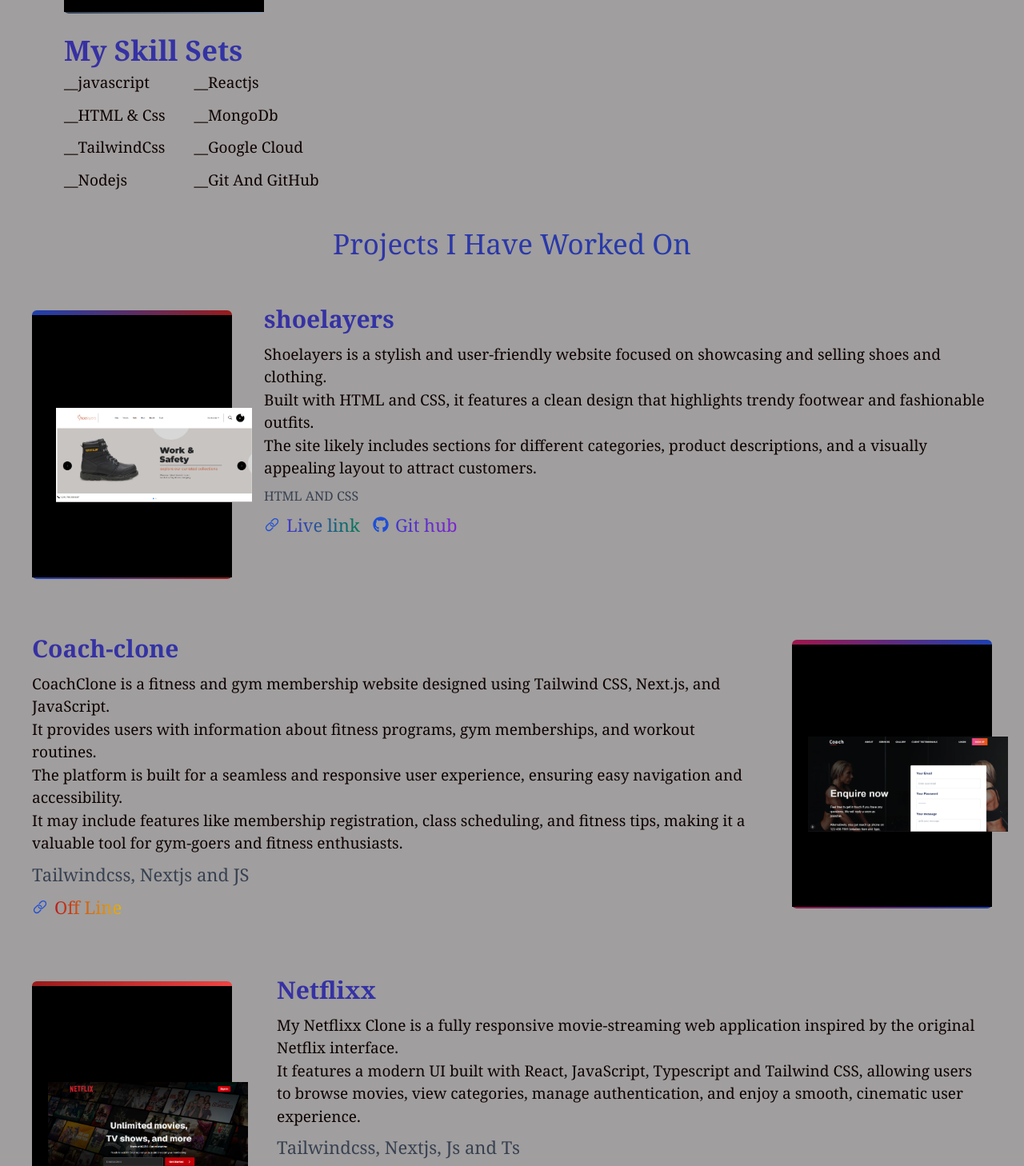
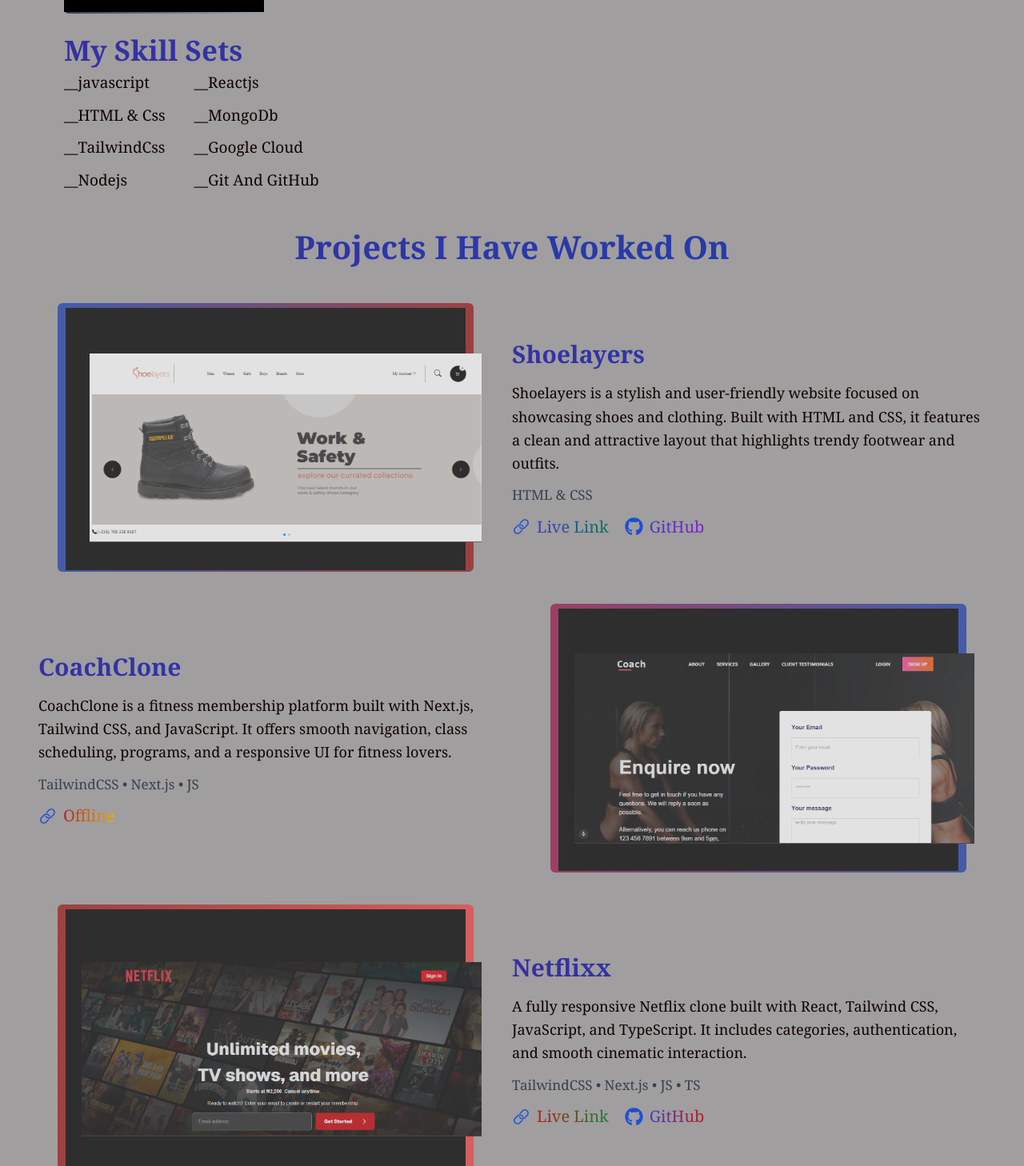
Before and after one commit to Godswill-Essien/portfolio-profile, a Next.js app: page / in a window 1280 px wide. Shown: the part 1342-2800 px from the top of the page at 80% size. Built offline with nearby package versions, Linux system fonts and the light colour scheme.

Commit message:
updated files

```diff
--- a/package.json
+++ b/package.json
@@ -10,6 +10,7 @@
   },
   "dependencies": {
     "aos": "^2.3.4",
+    "framer-motion": "^12.23.25",
     "next": "15.1.7",
     "react": "^19.0.0",
     "react-dom": "^19.0.0",
--- a/src/app/CV/page.jsx
+++ b/src/app/CV/page.jsx
@@ -1,41 +1,37 @@
 import Link from 'next/link'
 import React from 'react'
 
-export default function
-    () {
+export default function CVSection() {
     return (
-        <div  className='   w-[327px]  mt-5  px-10  '>
-            <div className='rounded-3xl bg-slate-300 flex flex-col justify-center items-center shadow-emerald-50 shadow-md height-1 md:w-[400px]   md:translate-x-[400px] lg:translate-x-[400px] '>
+        <div className='w-full flex justify-center px-4 mt-5'>
+            <div className='rounded-3xl bg-slate-300 flex flex-col justify-center items-center shadow-emerald-50 shadow-md w-[327px] md:w-[450px] lg:w-[500px] p-5'>
 
-                <div data-aos="fade-down" className='text-black flex flex-col items-center justify-center gap-1 text-[12px] text-center   mt-5  lg:text-[20px] md:text-[20px]'>
-                    <h1 className='text-serif text-[16px] font-semibold'>God'swill Sampson Essien </h1>
+                {/* Header */}
+                <div data-aos="fade-down" className='text-black flex flex-col items-center justify-center gap-1 text-[12px] text-center mt-5 md:text-[18px] lg:text-[20px]'>
+                    <h1 className='text-[16px] md:text-[20px] font-semibold'>God'swill Sampson Essien</h1>
                     <p>#5 Gotheg Avenue, Artillery, Woji Junction,</p>
                     <p>Off Okporo Road, Rumuogba</p>
 
-                    <div className='text- flex gap-5 flex-col'>
-                        <p className='border-b border-black px-4'>Phone: <Link className='text-blue-900' href="tel:+2348143399082">08143399082</Link> </p>
-                        <p className='border-b border-black '>Email: <Link className='text-blue-900 ' href="mailto:godswillessien880@gmail.com">godswillessien880@gmail.com</Link> </p>
+                    <div className='flex flex-col gap-3 mt-2'>
+                        <p className='border-b border-black px-4'>Phone: <Link className='text-blue-900' href="tel:+2348143399082">08143399082</Link></p>
+                        <p className='border-b border-black px-4'>Email: <Link className='text-blue-900' href="mailto:godswillessien880@gmail.com">godswillessien880@gmail.com</Link></p>
+                    </div>
+                </div>
+
+                {/* Body */}
+                <div className='py-5 px-5 mt-2 text-black text-[10px] md:text-[14px] lg:text-[15px] w-full'>
+
+                    <div data-aos="fade-up" className='flex flex-col gap-2'>
+                        <h1 className='text-[14px] font-semibold'>Profile</h1>
+                        <p>
+                            Aspiring web developer with a passion for designing functional and visually appealing websites. <br />
+                            Currently developing skills in website development at LOCTECH, with a focus on front-end and
+                            back-end technologies. <br /> Eager to gain hands-on experience and contribute to real-world projects.
+                        </p>
                     </div>
 
-
-                </div>
-
-
-
-
-
-                <div className='py-5  px-5 mt-5 text-black text-[10px] lg:text-[15px] md:text-[15px] '>
-
-
-                    <div data-aos="fade-up" className='flex flex-col gap-2'>
-                        <h1 className=' text-[14px] font-semibold'>Profile</h1>
-                        <p>Aspiring web developer with a passion for designing functional and  visually appealing websites. <br />
-                            Currently developing skills in website development at LOCTECH, with a focus on front-end and
-                            back-end technologies. <br /> Eager to gain hands-on experience and contribute to real-world projects.</p>
-                    </div>
-
-                    <div data-aos="fade-up" className='flex flex-col gap-2 mt-2'>
-                        <h1 className=' text-[14px] font-semibold'>Education</h1>
+                    <div data-aos="fade-up" className='flex flex-col gap-2 mt-3'>
+                        <h1 className='text-[14px] font-semibold'>Education</h1>
                         <p>
                             - Ongoing: Preparing for the Joint Admissions and Matriculation Board (JAMB) Exam (2025) <br />
                             - Intended Course: Architecture <br />
@@ -43,8 +39,8 @@ export default function
                         </p>
                     </div>
 
-                    <div data-aos="fade-up" className='flex flex-col gap-1 mt-2'>
-                        <h1 className=' text-[14px] font-semibold'>Technical Skills</h1>
+                    <div data-aos="fade-up" className='flex flex-col gap-2 mt-3'>
+                        <h1 className='text-[14px] font-semibold'>Technical Skills</h1>
                         <p>
                             - Website Development <br />
                             - Web Design <br />
@@ -54,23 +50,21 @@ export default function
                         </p>
                     </div>
 
-                    <div data-aos="fade-up" className='flex flex-col gap-1 mt-2'>
-                        <h1 className=' text-[14px] font-semibold'>Experience</h1>
+                    <div data-aos="fade-up" className='flex flex-col gap-2 mt-3'>
+                        <h1 className='text-[14px] font-semibold'>Experience</h1>
                         <p>
                             - Learning web development at LOCTECH <br />
                             - Building personal projects in website design
                         </p>
                     </div>
 
-                    <div data-aos="fade-up" className='flex flex-col gap-1 mt-2'>
-                        <h1 className=' text-[14px] font-semibold'>Certificate & Training</h1>
-                        <p>
-                            - LOCTECH Website Development Training (In Progress)
-                        </p>
+                    <div data-aos="fade-up" className='flex flex-col gap-2 mt-3'>
+                        <h1 className='text-[14px] font-semibold'>Certificate & Training</h1>
+                        <p>- LOCTECH Website Development Training (In Progress)</p>
                     </div>
 
-                    <div data-aos="fade-up" className='flex flex-col gap-1 mt-2'>
-                        <h1 className=' text-[14px] font-semibold'>Hobbies & interests</h1>
+                    <div data-aos="fade-up" className='flex flex-col gap-2 mt-3'>
+                        <h1 className='text-[14px] font-semibold'>Hobbies & Interests</h1>
                         <p>
                             - Designing Websites <br />
                             - Dancing <br />
@@ -78,22 +72,30 @@ export default function
                         </p>
                     </div>
 
-                    <div data-aos="fade-up" className='flex flex-col gap-1 '>
-                        <h1 className=' text-[14px] font-semibold'>Reference</h1>
-                        <p  className='transition-all duration-500 mb-16 ease-out hover:text-green-900'>
-                        Available upon request.....
+                    <div data-aos="fade-up" className='flex flex-col gap-2 mt-4'>
+                        <h1 className='text-[14px] font-semibold'>Reference</h1>
+                        <p className='transition-all duration-500 mb-8 ease-out hover:text-green-900'>
+                            Available upon request...
                         </p>
-                    </div>
-
-
-                    <div data-aos="fade-up">
-                        .
                     </div>
 
                 </div>
 
 
+                   {/* Download Button */}
+                <div className='w-full flex justify-center '>
+                    <a
+                        href="/CV"
+                        target="_blank"
+                        rel="noopener noreferrer"
+                        download
+                        className='bg-gradient-to-r from-indigo-800 to-blue-800 text-white font-semibold px-6 py-2 rounded-full shadow-md hover:scale-105 transition-transform duration-300'
+                    >
+                        Download CV
+                    </a>
+                </div>
             </div>
+
 
         </div>
     )
--- a/src/components/About.jsx
+++ b/src/components/About.jsx
@@ -33,7 +33,7 @@ export default function About() {
                     <p>Hey there digital wanderer !👋 I'm God'swill, I am a website developer, I build beautiful websites..untill  someone asks me to fix a bug, then i become a detective😁🔍 ..</p>
                     <p>i write HTML for structures,CSS for style, and JAVASCRIPT to make things move, becuase static websites are boring ..</p>
                     <p>i don't just code; i craft experiences. Unless it's internet explorer....My job is to make websites look amazing....and my nigtmare is fixing alignment issues in CSS. </p>
-                    <p> If I'm not performing tasks or making life easier by building websites, I relish a good manga read, watching animie 🥰, and playing Football'...</p>
+                    <p> If I'm not performing tasks or making life easier by building websites, I relish a good manga read, watching anime 🥰, and playing Football'...</p>
 
                     </div>
 
--- a/src/components/Project.jsx
+++ b/src/components/Project.jsx
@@ -8,158 +8,142 @@ import { Typewriter } from 'react-simple-typewriter';
 
 export default function Project() {
   return (
-    <div className='font-serif px-10 mt-10 flex flex-col gap-6 '>
+    <div className='font-serif px-6 md:px-12 mt-10 flex flex-col gap-10'>
 
 
-      {/* 1 */}
-
-      < >
-
-        <p className='bg-gradient-to-r from-indigo-800 to-blue-800 bg-clip-text text-transparent text-bold  md:text-center md:mb-5 text-[25px]  md:text-[35px]' id="work">Projects I Have Worked On</p>
-
-        <div className='flex flex-col gap-5 md:flex-row'>
-          <div data-aos="fade-top" className='flex justify-center items-center mt-3 bg-gradient-to-r from-blue-800 to-red-800 text-transparent h-[21vh]   md:h-[42vh]  md:w-[1000]  w-[250px]  opacity-70 rounded-md'>
-
-            <div data-aos="fade-down"  className='bg-black h-[20vh]  md:h-[41vh]  w-[240px] md:w-[550px]  mt-1  opacity-100'>
-
-              <div className='project md:hidden transition-all duration-1000 ease-in-out hover:scale-110  '></div>
-              <div className='project-3 hidden md:block transition-all duration-1000 ease-in-out hover:scale-110    '></div>
-              <div className='project-5 hidden md:hidden sm:block transition-all duration-1000 ease-in-out hover:scale-110  '></div>
-
-            </div>
-
-          </div>
-
-
-          <div data-aos="fade-up" className='flex flex-col gap-2  md:ml-[20px] sm:ml-[]'>
-            <p className='font-bold  bg-gradient-to-r from-indigo-800 to-blue-800 bg-clip-text text-transparent md:text-[30px]'> shoelayers</p>
-            <p className='text-[12px] md:text-[19px] sm:text-[10]'>Shoelayers is a stylish and user-friendly website focused on showcasing and selling shoes and clothing. <br /> Built with HTML and CSS, it features a clean design that highlights trendy footwear and fashionable outfits. <br /> The site likely includes sections for different categories, product descriptions, and a visually appealing layout to attract customers.</p>
-            <p className='text-gray-700'>HTML AND CSS</p>
-
-
-            <div className='flex gap-4 md:text-[22px]'>
-              <Link className='flex  items-center gap-2 transition-all duration-500 ease-in-out hover:translate-y-[-3]' href="https://godswill-essien.github.io/shoelayer-clone/shoelayers.html">
-
-                <IoIosLink className='font-bold text-[20px]  text-blue-700' />
-                <p className='bg-gradient-to-r from-indigo-700 to-emerald-700 bg-clip-text text-transparent'>Live link</p>
-              </Link>
-
-              <Link className='flex  items-center gap-2 transition-all duration-500 ease-in-out hover:translate-y-[-3]' href="https://github.com/Godswill-Essien/shoelayer-clone">
-
-                <FaGithub className='font-bold text-[20px]  text-blue-700' />
-                <p className='bg-gradient-to-r from-indigo-700 to-purple-700 bg-clip-text text-transparent'>Git hub</p>
-              </Link>
-
-            </div>
+      {/* TITLE */}
+      <p
+        className='bg-gradient-to-r from-indigo-800 to-blue-800 bg-clip-text text-transparent text-[22px] md:text-[40px] font-bold text-center'
+        id="work"
+      >
+        Projects I Have Worked On
+      </p>
 
 
 
+      {/* 1 --- SHOELAYERS */}
+      <div className='flex flex-col gap-6 md:flex-row md:items-center'>
+
+        {/* IMAGE CONTAINER */}
+        <div className='flex justify-center items-center bg-gradient-to-r from-blue-800 to-red-800 h-[21vh] w-[250px] md:h-[42vh] md:w-[520px] opacity-70 rounded-md mx-auto'>
+          <div className='bg-black h-[20vh] w-[240px] md:h-[41vh] md:w-[500px] mt-1'>
+            <div className='project md:hidden hover:scale-110 transition-all duration-700'></div>
+            <div className='project-3 hidden md:block hover:scale-110 transition-all duration-700'></div>
           </div>
-
         </div>
 
-      </>
+        {/* TEXT */}
+        <div className='flex flex-col gap-3 md:w-[50%]'>
+          <p className='bg-gradient-to-r from-indigo-800 to-blue-800 bg-clip-text text-transparent font-bold text-[22px] md:text-[30px]'>
+            Shoelayers
+          </p>
 
-      {/* 2 */}
-      < >
+          <p className='text-[13px] md:text-[18px] leading-relaxed'>
+            Shoelayers is a stylish and user-friendly website focused on
+            showcasing shoes and clothing. Built with HTML and CSS, it features a
+            clean and attractive layout that highlights trendy footwear and outfits.
+          </p>
 
+          <p className='text-gray-700 text-[13px] md:text-[17px]'>HTML & CSS</p>
 
-        <div className='flex flex-col gap-5 md:flex-row-reverse  md:mt-10'>
-          <div data-aos="fade-top" className='flex justify-center items-center mt-3 bg-gradient-to-r from-pink-800 to-blue-800 text-transparent h-[21vh] w-[250px] md:h-[42vh]  md:w-[1000]  opacity-70 rounded-md'>
+          <div className='flex gap-5 text-[15px] md:text-[20px]'>
+            <Link className='flex items-center gap-2 hover:-translate-y-1 transition' href="https://godswill-essien.github.io/shoelayer-clone/shoelayers.html">
+              <IoIosLink className='text-blue-700 text-[23px]' />
+              <p className='bg-gradient-to-r from-indigo-700 to-emerald-700 bg-clip-text text-transparent'>Live Link</p>
+            </Link>
 
-            <div data-aos="fade-down"  className='bg-black h-[20vh] w-[240px] mt-1  md:h-[41vh] md:w-[540px] opacity-100'>
-
-              <div className='project-2 md:hidden transition-all duration-1000 ease-in-out hover:scale-110 '></div>
-              <div className='project-4 hidden md:block transition-all duration-1000 ease-in-out hover:scale-110  '></div>
-
-            </div>
-
+            <Link className='flex items-center gap-2 hover:-translate-y-1 transition' href="https://github.com/Godswill-Essien/shoelayer-clone">
+              <FaGithub className='text-blue-700 text-[23px]' />
+              <p className='bg-gradient-to-r from-indigo-700 to-purple-700 bg-clip-text text-transparent'>GitHub</p>
+            </Link>
           </div>
-
-
-          <div  data-aos="fade-up" className='flex flex-col gap-2 md:text-[22px] md:mr-[20px]  '>
-            <p className='font-bold  bg-gradient-to-r from-indigo-800 to-blue-800 bg-clip-text text-transparent  md:text-[30px]'> Coach-clone</p>
-            <p className='text-[12px] md:text-[19px]'>CoachClone is a fitness and gym membership website designed using Tailwind CSS, Next.js, and JavaScript. <br /> It provides users with information about fitness programs, gym memberships, and workout routines. <br /> The platform is built for a seamless and responsive user experience, ensuring easy navigation and accessibility. <br /> It may include features like membership registration, class scheduling, and fitness tips, making it a valuable tool for gym-goers and fitness enthusiasts.</p>
-            <p className='text-gray-700'>Tailwindcss, Nextjs and JS </p>
-
-
-            <div>
-              <Link className='flex  items-center gap-2 transition-all duration-500 ease-in-out hover:translate-y-[-3]' href="#home">
-
-                <IoIosLink className='font-bold text-[20px]  text-blue-700' />
-                <p className='bg-gradient-to-r from-red-700 to-yellow-500 bg-clip-text text-transparent'>Off Line</p>
-              </Link>
+        </div>
+      </div>
 
 
 
 
+      {/* 2 --- COACH CLONE */}
+      <div className='flex flex-col gap-6 md:flex-row-reverse md:items-center'>
 
-            </div>
+        <div className='flex justify-center items-center bg-gradient-to-r from-pink-800 to-blue-800 h-[21vh] w-[250px] md:h-[42vh] md:w-[520px] opacity-70 rounded-md mx-auto'>
+          <div className='bg-black h-[20vh] w-[240px] md:h-[41vh] md:w-[500px] mt-1'>
+            <div className='project-2 md:hidden hover:scale-110 transition-all duration-700'></div>
+            <div className='project-4 hidden md:block hover:scale-110 transition-all duration-700'></div>
+          </div>
+        </div>
+
+        <div className='flex flex-col gap-3 md:w-[50%]'>
+          <p className='bg-gradient-to-r from-indigo-800 to-blue-800 bg-clip-text text-transparent font-bold text-[22px] md:text-[30px]'>
+            CoachClone
+          </p>
+
+          <p className='text-[13px] md:text-[18px] leading-relaxed'>
+            CoachClone is a fitness membership platform built with Next.js,
+            Tailwind CSS, and JavaScript. It offers smooth navigation, class scheduling,
+            programs, and a responsive UI for fitness lovers.
+          </p>
+
+          <p className='text-gray-700 text-[13px] md:text-[17px]'>TailwindCSS • Next.js • JS</p>
+
+          <Link className='flex items-center gap-2 hover:-translate-y-1 transition text-[15px] md:text-[20px]' href="#">
+            <IoIosLink className='text-blue-700 text-[23px]' />
+            <p className='bg-gradient-to-r from-red-700 to-yellow-500 bg-clip-text text-transparent'>Offline</p>
+          </Link>
+        </div>
+      </div>
 
 
 
+
+      {/* 3 --- NETFLIXX */}
+      <div className='flex flex-col gap-6 md:flex-row md:items-center'>
+
+        <div className='flex justify-center items-center bg-gradient-to-r from-red-800 to-red-500 h-[21vh] w-[250px] md:h-[42vh] md:w-[520px] opacity-70 rounded-md mx-auto'>
+          <div className='bg-black h-[20vh] w-[240px] md:h-[41vh] md:w-[500px] mt-1'>
+            <div className='project-5 md:hidden hover:scale-110 transition-all duration-700'></div>
+            <div className='project-6 hidden md:block hover:scale-110 transition-all duration-700'></div>
           </div>
-
         </div>
 
-      </>
+        <div className='flex flex-col gap-3 md:w-[50%]'>
+          <p className='bg-gradient-to-r from-indigo-800 to-blue-800 bg-clip-text text-transparent font-bold text-[22px] md:text-[30px]'>
+            Netflixx
+          </p>
+
+          <p className='text-[13px] md:text-[18px] leading-relaxed'>
+            A fully responsive Netflix clone built with React, Tailwind CSS,
+            JavaScript, and TypeScript. It includes categories, authentication,
+            and smooth cinematic interaction.
+          </p>
+
+          <p className='text-gray-700 text-[13px] md:text-[17px]'>TailwindCSS • Next.js • JS • TS</p>
+
+          <div className='flex gap-5 text-[15px] md:text-[20px]'>
+            <Link className='flex items-center gap-2 hover:-translate-y-1 transition' href="https://netflix-ashen-beta.vercel.app">
+              <IoIosLink className='text-blue-700 text-[23px]' />
+              <p className='bg-gradient-to-r from-red-700 to-green-700 bg-clip-text text-transparent'>Live Link</p>
+            </Link>
+
+            <Link className='flex items-center gap-2 hover:-translate-y-1 transition' href="https://github.com/Godswill-Essien/netflix">
+              <FaGithub className='text-blue-700 text-[23px]' />
+              <p className='bg-gradient-to-r from-indigo-700 to-red-700 bg-clip-text text-transparent'>GitHub</p>
+            </Link>
+          </div>
+        </div>
+      </div>
 
 
 
-            {/* 3 */}
-      < >
 
-
-        <div className='flex flex-col gap-5 md:gap-14 md:flex-row md:mt-10'>
-          <div data-aos="fade-top" className='flex justify-center items-center mt-3 bg-gradient-to-r from-red-800 to-red-500 text-transparent h-[21vh] w-[250px] md:h-[42vh]  md:w-[1000]  opacity-70 rounded-md'>
-
-            <div data-aos="fade-down"  className='bg-black h-[20vh] w-[240px] mt-1  md:h-[41vh] md:w-[540px] opacity-100'>
-
-              <div className='project-5 md:hidden transition-all duration-1000 ease-in-out hover:scale-110 '></div>
-              <div className='project-6 hidden md:block transition-all duration-1000 ease-in-out hover:scale-110  '></div>
-
-            </div>
-
-          </div>
-
-
-          <div  data-aos="fade-up" className='flex flex-col gap-2 md:text-[22px] md:mr-[20px]  '>
-            <p className='font-bold  bg-gradient-to-r from-indigo-800 to-blue-800 bg-clip-text text-transparent  md:text-[30px]'>Netflixx</p>
-            <p className='text-[12px] md:text-[19px]'>My Netflixx Clone is a fully responsive movie-streaming web application inspired by the original Netflix interface. <br /> It features a modern UI built with React, JavaScript, Typescript and Tailwind CSS, allowing users to browse movies, view categories, manage authentication, and enjoy a smooth, cinematic user experience.</p>
-            <p className='text-gray-700'>Tailwindcss, Nextjs, Js and Ts </p>
-
-
-
-            <div className='flex gap-4 md:text-[22px]'>
-              <Link className='flex  items-center gap-2 transition-all duration-500 ease-in-out hover:translate-y-[-3]' href="https://netflix-ashen-beta.vercel.app">
-
-                <IoIosLink className='font-bold text-[20px]  text-blue-700' />
-                <p className='bg-gradient-to-r from-red-700 to-green-700 bg-clip-text text-transparent'>Live link</p>
-              </Link>
-
-              <Link className='flex  items-center gap-2 transition-all duration-500 ease-in-out hover:translate-y-[-3]' href="https://github.com/Godswill-Essien/netflix">
-
-                <FaGithub className='font-bold text-[20px]  text-blue-700' />
-                <p className='bg-gradient-to-r from-indigo-700 to-red-700 bg-clip-text text-transparent'>Git hub</p>
-              </Link>
-
-            </div>
-
-
-          </div>
-
-        </div>
-
-      </>
-
-
-      <div className='flex justify-center items-center       shadow-2xl mt-2 shadow-blue-900 transition-all duration-500 ease-in-out hover:translate-y-[-4px] py-1 px-2 w-max  rounded-md '>
-        <h1 className=' font-extrabold   text-white  '>
-          More :{' '}
-          <span style={{ color: 'white', fontWeight: 'bold' }}>
+      {/* MORE */}
+      <div className='flex justify-end items-end shadow-2xl shadow-blue-900 hover:-translate-y-1 transition rounded-md py-2 px-4 w-max mx-auto'>
+        <h1 className='font-extrabold text-white'>
+          More:{' '}
+          <span className='text-white font-bold'>
             <Typewriter
               words={['..........', '..........']}
-              loop={500} // Number of loops (0 for infinite)
+              loop={500}
               cursor
               cursorStyle=""
               typeSpeed={200}
```
Also changed, not shown: src/components/Foter.jsx (+39 -31 lines), src/components/Hero.jsx (+17 -7 lines), public/willsaint.jpg, 1 other file (tests, documents, lock files or other folders).
